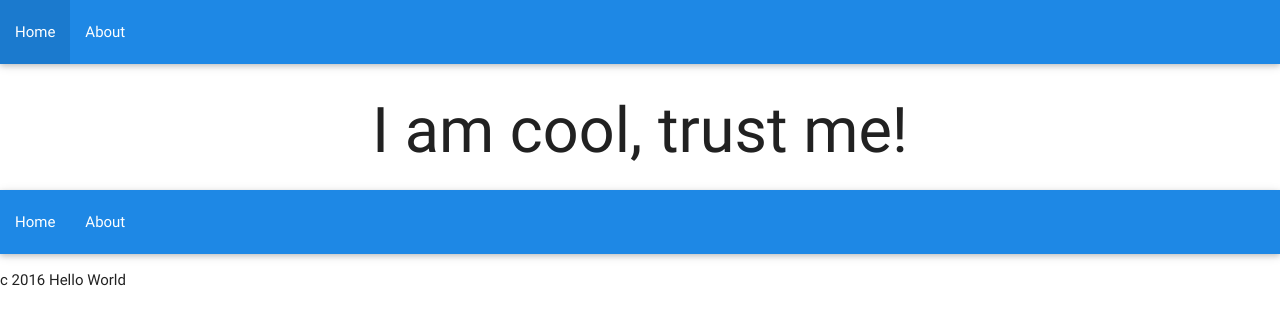
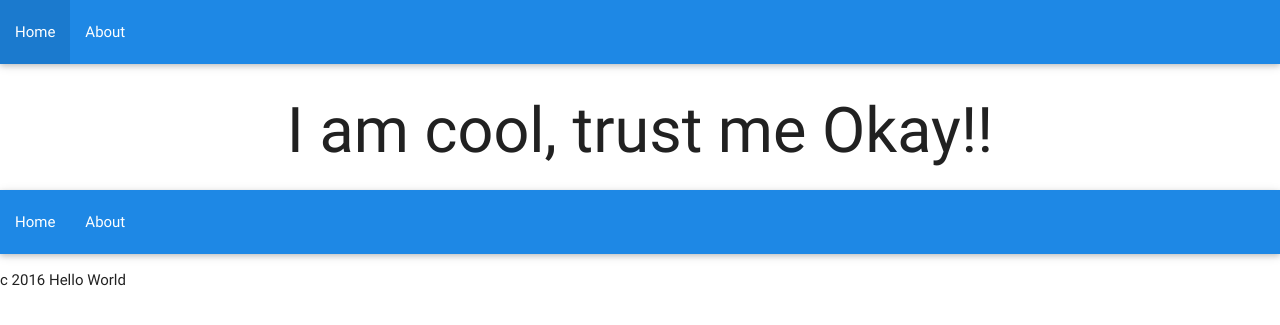
Before and after one commit to khongnaw/life-dashboard, a Jekyll site: the page built from about.html, in a window 1280 px wide. Shown: the top 325 px of the page. Built offline with Jekyll 4.4.1, drawn with Linux system fonts in a browser that asks for light colours; Markdown is read by kramdown in place of the engine named in the settings.

Commit message:
more stuff

```diff
--- /dev/null
+++ b/Gemfile
@@ -0,0 +1,2 @@
+source 'https://rubygems.org'
+gem 'github-pages', group: :jekyll_plugins
--- a/_config.yml
+++ b/_config.yml
@@ -1,3 +1,5 @@
 markdown: redcarpet
 baseurl: /life-dashboard
 exclude: ['README.md']
+gems: ['jekyll-github-metadata']
+repository: khongnaw/life-dashboard
--- a/about.html
+++ b/about.html
@@ -2,4 +2,4 @@
 layout: default
 ---
 
-<h1>I am cool, trust me!</h1>
+<h1>I am cool, trust me Okay!!</h1>
--- a/index.html
+++ b/index.html
@@ -2,7 +2,7 @@
 layout: default
 ---
 
-<h1>Hello world</h1>
+<h1>Hello world!!</h1>
 <h5>Lots of planets in the universe! :]</h5>
 <p>
 <a class="waves-effect waves-light btn modal-trigger" href="#modal1">Click me!</a>
```
Also changed, not shown: Gemfile.lock (added), 2 other files.
